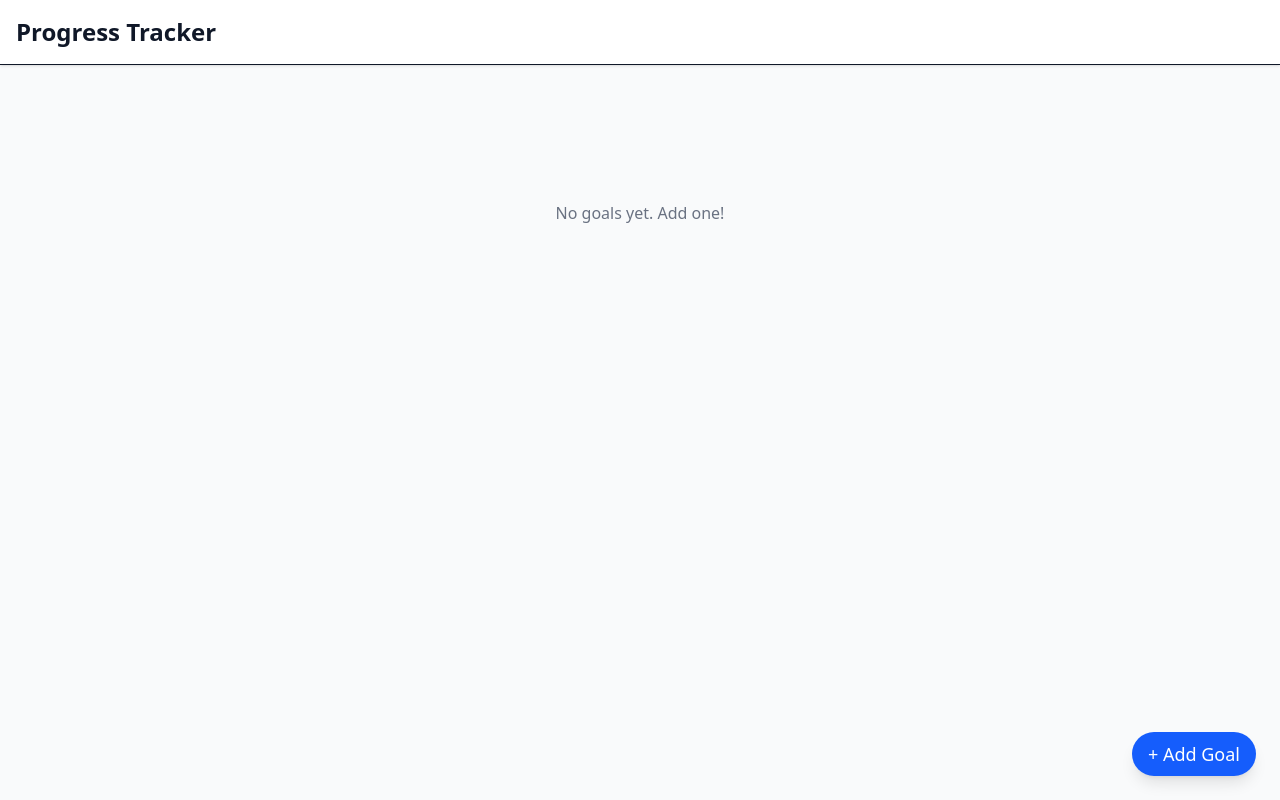
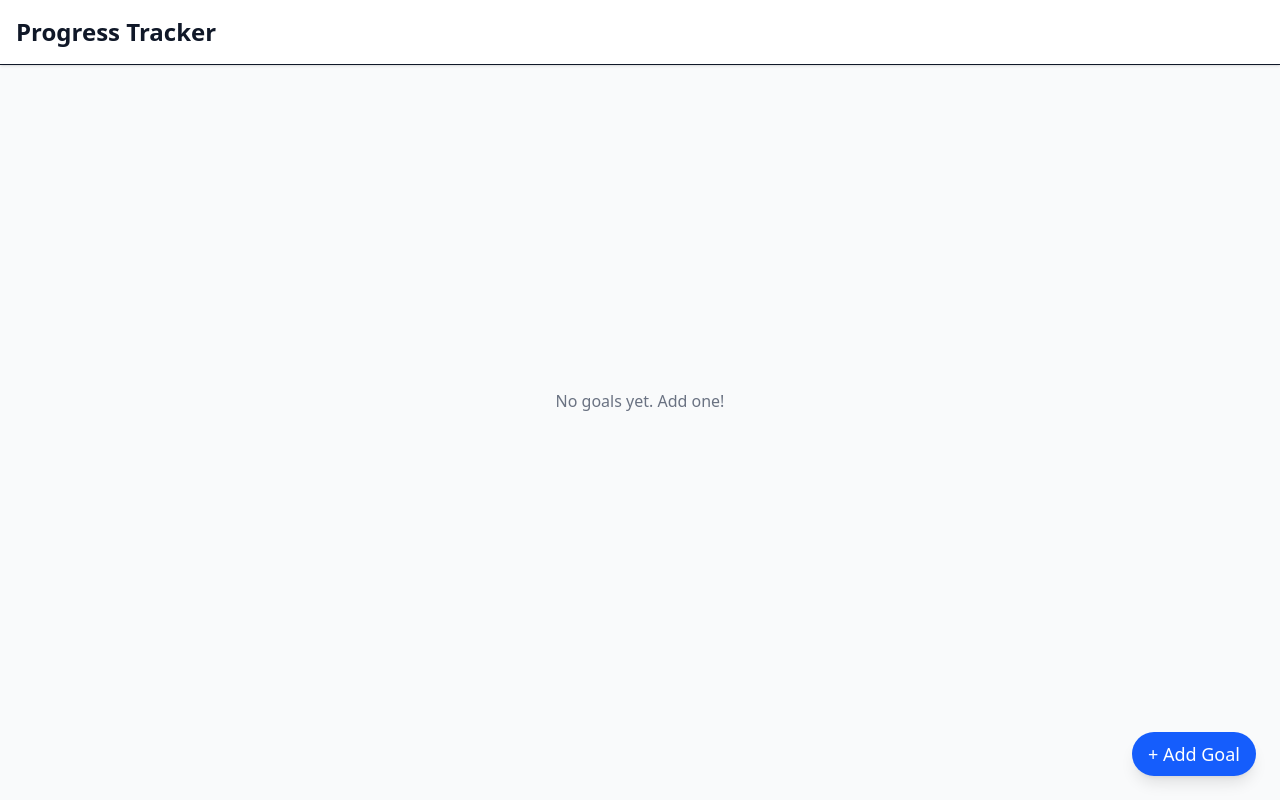
Before and after one commit to leonardo-bravop/progress-tracker, a React (Vite) app: page / in a window 1280 px wide. Built offline with nearby package versions, Linux system fonts and the light colour scheme.

Commit message:
Center no goals message

```diff
--- a/src/App.tsx
+++ b/src/App.tsx
@@ -42,7 +42,7 @@ export default function App() {
         <h1 className="text-2xl font-bold">Progress Tracker</h1>
       </header>
 
-      <main className="p-4 grid gap-3 pb-20" style={{grid: "auto-flow / repeat(auto-fill, minmax(320px, 1fr))"}}>
+      <main className="p-4 grid gap-3 pb-20 flex-1" style={{grid: goals.length ? "auto-flow / repeat(auto-fill, minmax(320px, 1fr))" : "none"}}>
         {goals.map(goal => (
           <ProgressCard
             key={goal.id}
@@ -51,13 +51,14 @@ export default function App() {
             onUpdate={updateGoal}
           />
         ))}
+
+        {
+          goals.length === 0 && (
+          <p className="text-gray-500 text-center my-auto">
+            No goals yet. Add one!
+          </p>
+        )}
       </main>
-
-      {goals.length === 0 && (
-        <p className="text-gray-500 text-center mt-10">
-          No goals yet. Add one!
-        </p>
-      )}
 
       <button
         onClick={() => setIsModalOpen(true)}
```
